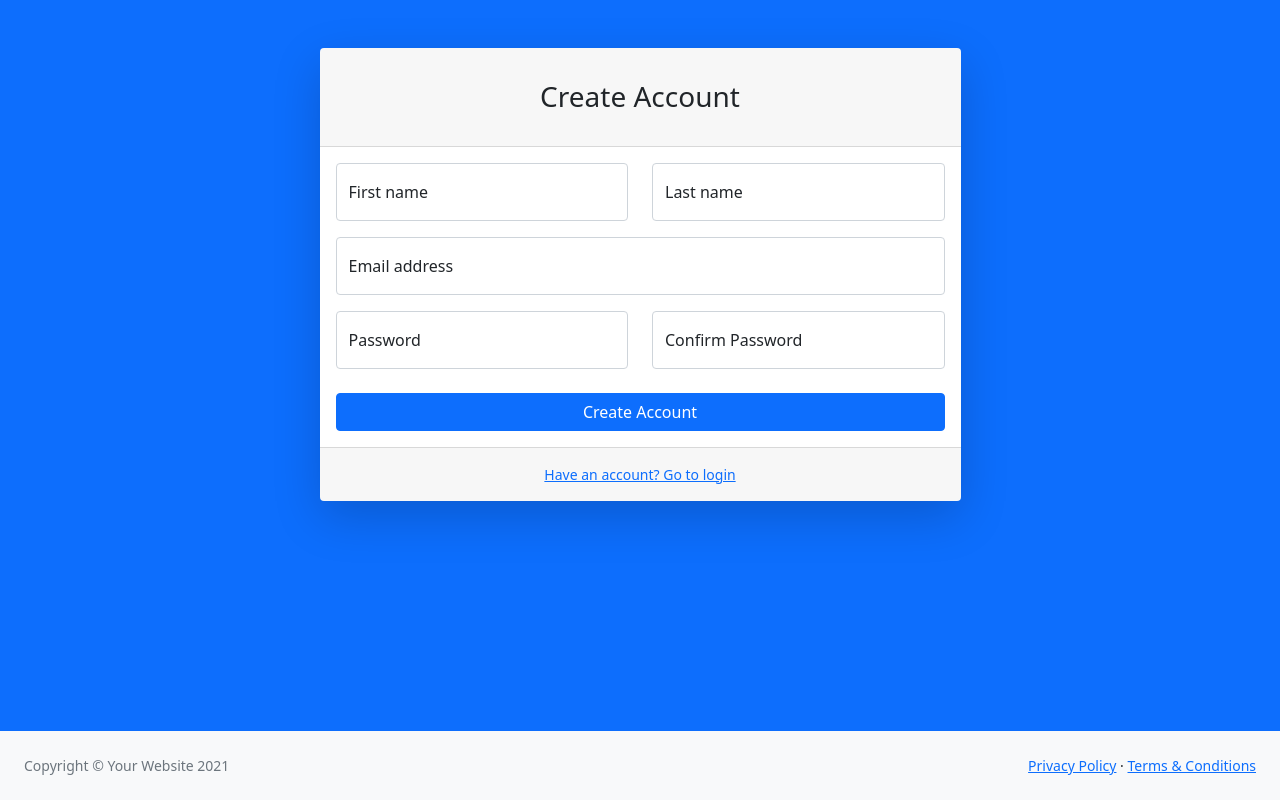
After one commit to Creatos-Studio/jomicheck, a Python web app: template templates/pages/register.html in a window 1280 px wide. The commit adds this page. Run offline with Jinja, Linux system fonts and the light colour scheme; the template is opened without the code that fills it, so the values that code supplies are empty; some libraries are stand-ins or nearby versions.

Commit message:
about, all_pass, login, register y se pusieron accesos de login y register al dashboard

```diff
--- /dev/null
+++ b/static/js/scripts.js
@@ -0,0 +1,27 @@
+/*!
+ * Start Bootstrap - SB Admin v7.0.4 (https://startbootstrap.com/template/sb-admin)
+ * Copyright 2013-2021 Start Bootstrap
+ * Licensed under MIT (https://github.com/StartBootstrap/startbootstrap-sb-admin/blob/master/LICENSE)
+ */
+//
+// Scripts
+//
+
+window.addEventListener('DOMContentLoaded', (event) => {
+  // Toggle the side navigation
+  const sidebarToggle = document.body.querySelector('#sidebarToggle')
+  if (sidebarToggle) {
+    // Uncomment Below to persist sidebar toggle between refreshes
+    // if (localStorage.getItem('sb|sidebar-toggle') === 'true') {
+    //     document.body.classList.toggle('sb-sidenav-toggled');
+    // }
+    sidebarToggle.addEventListener('click', (event) => {
+      event.preventDefault()
+      document.body.classList.toggle('sb-sidenav-toggled')
+      localStorage.setItem(
+        'sb|sidebar-toggle',
+        document.body.classList.contains('sb-sidenav-toggled')
+      )
+    })
+  }
+})
--- /dev/null
+++ b/templates/pages/about.html
@@ -0,0 +1,4 @@
+{% extends 'layout.html' %}
+{% block content %}
+<p>This is the about page.</p>
+{% endblock %}
--- /dev/null
+++ b/templates/pages/all_pass.html
@@ -0,0 +1,3 @@
+{% extends 'layout.html' %} {% block content %}
+<p>all pass view!!!!!!</p>
+{% endblock %}
--- /dev/null
+++ b/templates/pages/register.html
@@ -0,0 +1,133 @@
+<!DOCTYPE html>
+<html lang="en">
+  <head>
+    <meta charset="utf-8" />
+    <meta http-equiv="X-UA-Compatible" content="IE=edge" />
+    <meta
+      name="viewport"
+      content="width=device-width, initial-scale=1, shrink-to-fit=no"
+    />
+    <meta name="description" content="" />
+    <meta name="author" content="" />
+    <title>Register - JomiPass</title>
+    <link
+      href="{{ url_for('static', filename='css/styles.css')}}"
+      rel="stylesheet"
+    />
+    <script src="{{ url_for('static', filename='js/font-awesome.js')}}"></script>
+  </head>
+  <body class="bg-primary">
+    <div id="layoutAuthentication">
+      <div id="layoutAuthentication_content">
+        <main>
+          <div class="container">
+            <div class="row justify-content-center">
+              <div class="col-lg-7">
+                <div class="card shadow-lg border-0 rounded-lg mt-5">
+                  <div class="card-header">
+                    <h3 class="text-center font-weight-light my-4">
+                      Create Account
+                    </h3>
+                  </div>
+                  <div class="card-body">
+                    <form>
+                      <div class="row mb-3">
+                        <div class="col-md-6">
+                          <div class="form-floating mb-3 mb-md-0">
+                            <input
+                              class="form-control"
+                              id="inputFirstName"
+                              type="text"
+                              placeholder="Enter your first name"
+                            />
+                            <label for="inputFirstName">First name</label>
+                          </div>
+                        </div>
+                        <div class="col-md-6">
+                          <div class="form-floating">
+                            <input
+                              class="form-control"
+                              id="inputLastName"
+                              type="text"
+                              placeholder="Enter your last name"
+                            />
+                            <label for="inputLastName">Last name</label>
+                          </div>
+                        </div>
+                      </div>
+                      <div class="form-floating mb-3">
+                        <input
+                          class="form-control"
+                          id="inputEmail"
+                          type="email"
+                          placeholder="name@example.com"
+                        />
+                        <label for="inputEmail">Email address</label>
+                      </div>
+                      <div class="row mb-3">
+                        <div class="col-md-6">
+                          <div class="form-floating mb-3 mb-md-0">
+                            <input
+                              class="form-control"
+                              id="inputPassword"
+                              type="password"
+                              placeholder="Create a password"
+                            />
+                            <label for="inputPassword">Password</label>
+                          </div>
+                        </div>
+                        <div class="col-md-6">
+                          <div class="form-floating mb-3 mb-md-0">
+                            <input
+                              class="form-control"
+                              id="inputPasswordConfirm"
+                              type="password"
+                              placeholder="Confirm password"
+                            />
+                            <label for="inputPasswordConfirm"
+                              >Confirm Password</label
+                            >
+                          </div>
+                        </div>
+                      </div>
+                      <div class="mt-4 mb-0">
+                        <div class="d-grid">
+                          <a class="btn btn-primary btn-block" href="/"
+                            >Create Account</a
+                          >
+                        </div>
+                      </div>
+                    </form>
+                  </div>
+                  <div class="card-footer text-center py-3">
+                    <div class="small">
+                      <a href="/">Have an account? Go to login</a>
+                    </div>
+                  </div>
+                </div>
+              </div>
+            </div>
+          </div>
+        </main>
+      </div>
+      <div id="layoutAuthentication_footer">
+        <footer class="py-4 bg-light mt-auto">
+          <div class="container-fluid px-4">
+            <div
+              class="d-flex align-items-center justify-content-between small"
+            >
+              <div class="text-muted">Copyright &copy; Your Website 2021</div>
+              <div>
+                <a href="#">Privacy Policy</a>
+                &middot;
+                <a href="#">Terms &amp; Conditions</a>
+              </div>
+            </div>
+          </div>
+        </footer>
+      </div>
+    </div>
+    <script src="{{ url_for('static', filename='js/bootstrap.min.js')}}"></script>
+    <script src="{{ url_for('static', filename='js/scripts.js')}}"></script>
+  </body>
+</html>
--- a/templates/partials/navbar.html
+++ b/templates/partials/navbar.html
@@ -1,6 +1,6 @@
 <nav class="sb-topnav navbar navbar-expand navbar-dark bg-dark">
   <!-- Navbar Brand-->
-  <a class="navbar-brand ps-3" href="index.html">User Dashboard</a>
+  <a class="navbar-brand ps-3" href="index.html">Jomi Dashboard</a>
   <!-- Sidebar Toggle-->
   <button
     class="btn btn-link btn-sm order-1 order-lg-0 me-4 me-lg-0"
```
Also changed, not shown: main.py (+30 -0 lines), templates/layout.html (+29 -0 lines), templates/pages/login.html (added, +108 -0 lines), 1 other file.
